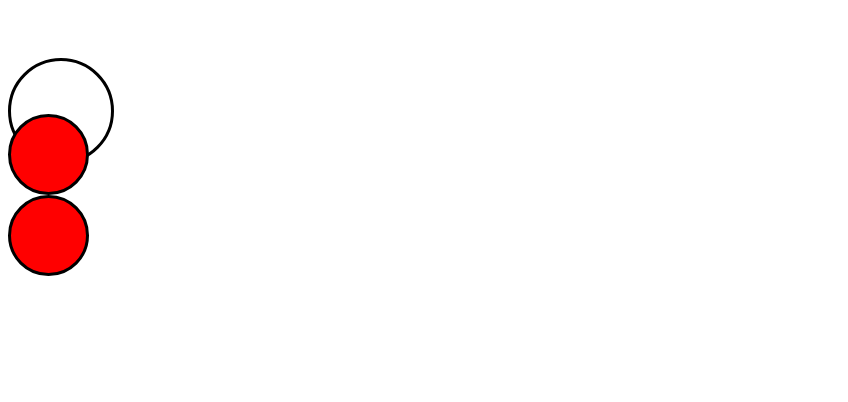
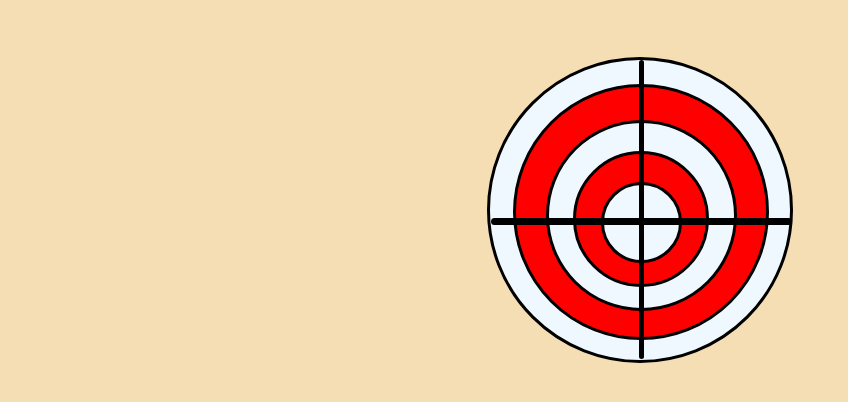
Before and after one commit to jordiexpo/CSS, a plain HTML site: page diana.html in a window 1280 px wide. Shown: the whole page, without its empty margins (0-848 px from the left). Drawn offline with Linux system fonts and the light colour scheme.

Commit message:
Ejercicio diana

```diff
--- a/diana.css
+++ b/diana.css
@@ -1,40 +1,124 @@
+body{
+  background-color: wheat;
+}
+
 .box-1{
-  background-color: white;
-  width: 100px;
-  height: 100px;
+  background-color: aliceblue;
+  width: 300px;
+  height: 300px;
   position: relative;
-  top: 50px;
+  top: 49px;
   z-index: 10;
   border: solid black 3px;
-  border-radius: 75px;
-  -webkit-border-radius:;
-  -moz-border-radius:;
-  -ms-border-radius:;
-  -o-border-radius:;
+  border-radius: 250px;
+  -webkit-border-radius: 250px;
+  -moz-border-radius: 250px;
+  -ms-border-radius: 250px;
+  -o-border-radius: 250px;
+  margin-left: auto;
+  margin-right: auto;
 }
 .box-2 {
   background-color: red;
+  width: 250px;
+  height: 250px;
+  position: relative;
+  z-index: 20;
+  border: solid black 3px;
+  border-radius: 190px;
+  -webkit-border-radius: 190px;
+  -moz-border-radius: 190px;
+  -ms-border-radius: 190px;
+  -o-border-radius: 190px;
+  z-index: 10;
+  top: -230px;
+  left: 1px;
+  margin-left: auto;
+  margin-right: auto;
+
+}
+.box-3{
+  background-color: aliceblue;
+  width: 185px;
+  height: 185px;
+  position: relative;
+  z-index: 20;
+  border: solid black 3px;
+  border-radius: 100px;
+  -webkit-border-radius: 100px;
+  -moz-border-radius: 100px;
+  -ms-border-radius: 100px;
+  -o-border-radius: 100px;
+  top: -450px;
+  left: 1px;
+  margin-left: auto;
+  margin-right: auto;
+}
+.box-4{
+  background-color: red;
+  width: 130px;
+  height: 130px;
+  position: relative;
+  z-index: 20;
+  border: solid black 3px;
+  border-radius: 100px;
+  -webkit-border-radius: 100px;
+  -moz-border-radius: 100px;
+  -ms-border-radius: 100px;
+  -o-border-radius: 100px;
+  top: -610px;
+  left: 1px;
+  margin-left: auto;
+  margin-right: auto;
+}
+.box-5{
+  background-color: aliceblue;
   width: 75px;
   height: 75px;
   position: relative;
   z-index: 20;
   border: solid black 3px;
-  border-radius: 75px;
-  -webkit-border-radius: 75px;
-  -moz-border-radius: 75px;
-  -ms-border-radius: 75px;
-  -o-border-radius: 75px;
+  border-radius: 100px;
+  -webkit-border-radius: 100px;
+  -moz-border-radius: 100px;
+  -ms-border-radius: 100px;
+  -o-border-radius: 100px;
+  top: -715px;
+  left: 1px;
+  margin-left: auto;
+  margin-right: auto;
 }
-.box-3{
-  background-color: red;
-  width: 75px;
-  height: 75px;
+.box-6{
+  background-color: black;
+  width: 295px;
+  height: 1px;
   position: relative;
   z-index: 20;
   border: solid black 3px;
-  border-radius: 75px;
-  -webkit-border-radius: 75px;
-  -moz-border-radius: 75px;
-  -ms-border-radius: 75px;
-  -o-border-radius: 75px;
+  border-radius: 100px;
+  -webkit-border-radius: 100px;
+  -moz-border-radius: 100px;
+  -ms-border-radius: 100px;
+  -o-border-radius: 100px;
+  top: -760px;
+  left: 1px;
+  margin-left: auto;
+  margin-right: auto;
 }
+.box-7{
+  background-color: black;
+  width: 1px;
+  height: 295px;
+  position: relative;
+  z-index: 20;
+  border: dotted black 2px;
+  border-radius: 100px;
+  -webkit-border-radius:100px;
+  -moz-border-radius: 100px;
+  -ms-border-radius:100px;
+  -o-border-radius:100px;
+  top: -925px;
+  left: 1px;
+  margin-left: auto;
+  margin-right: auto;
+}
--- a/diana.html
+++ b/diana.html
@@ -8,16 +8,12 @@
  <title>Document</title>
 </head>
 <body>
- <div class="box-1"></div>
+<div class="box-1"></div>
  <div class="box-2"></div>
  <div class="box-3"></div>
  <div class="box-4"></div>
  <div class="box-5"></div>
  <div class="box-6"></div>
  <div class="box-7"></div>
- <div class="box-8"></div>
- <div class="box-9"></div>
- <div class="box-10"></div>
- <div class="box-11"></div>
 </body>
 </html>
--- a/float.css
+++ b/float.css
@@ -1,7 +1,3 @@
-body{
- font-size: 2em;
- background-color: wheat;
-}
 
 .box{
  border: solid 2px black;
@@ -10,11 +6,14 @@ body{
 
 }
 .box-1{
- width:500px;
+ width:50%;
+ height:50%;
  font-size: 4em;
 
 }
 .box-2{
  width: 50%;
+ height: 50%;
  font-size: 3em;
+ background-color: orange;
 }
```
